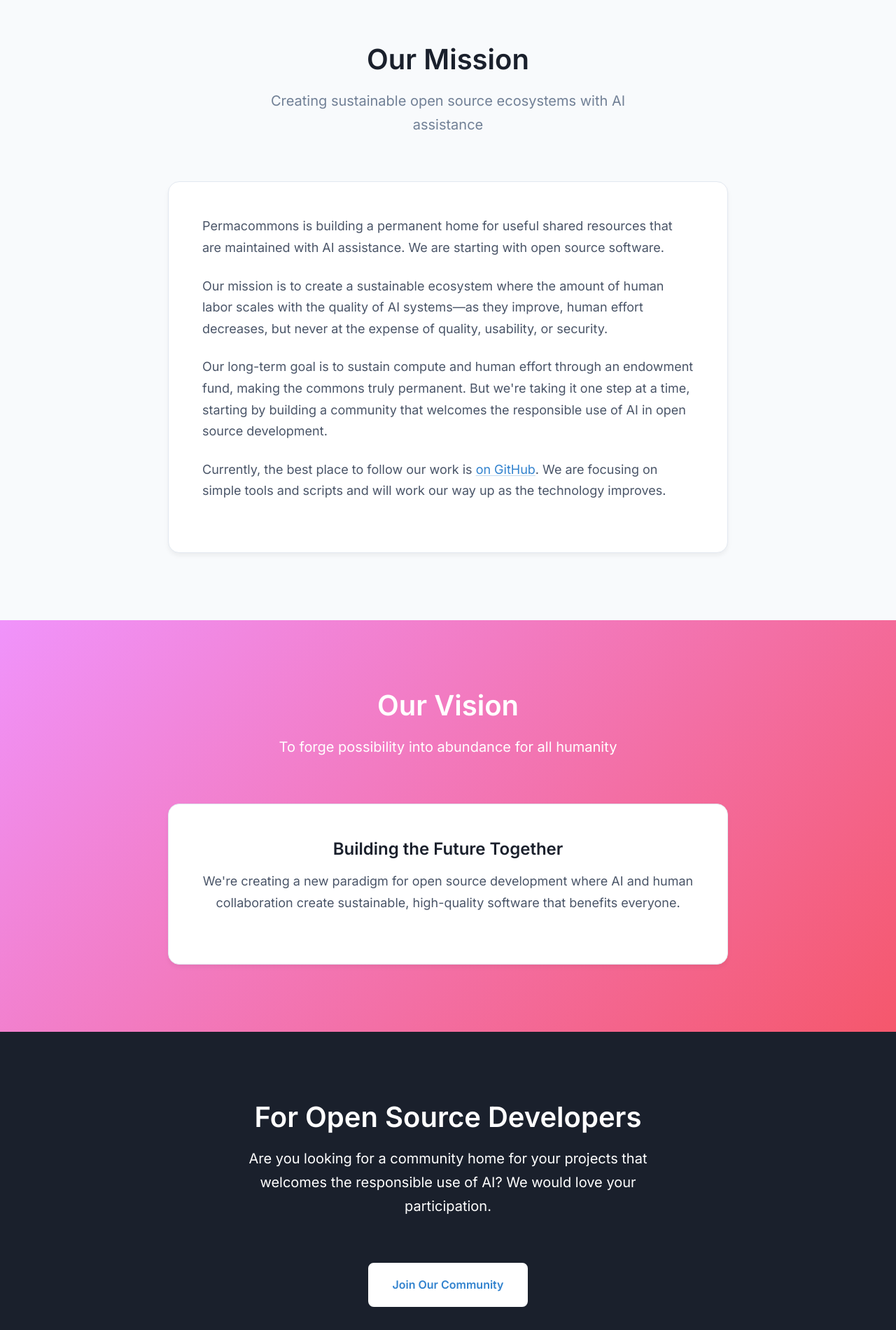
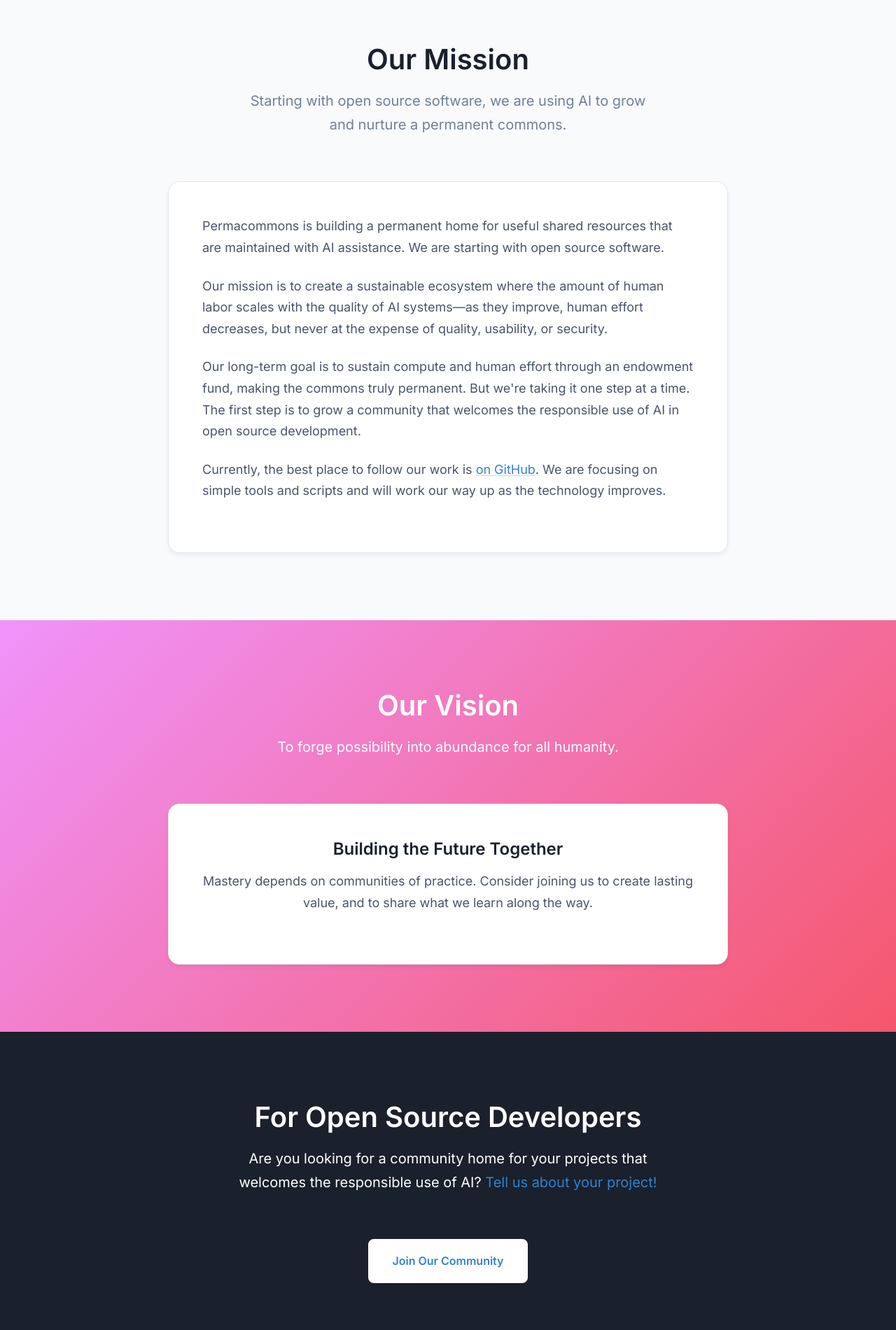
Before and after one commit to permacommons/permacommons.org, an Eleventy site: page src/index.njk in a window 1280 px wide. Shown: the part 780-2680 px from the top of the page at 70% size. Built offline with nearby package versions, Linux system fonts and the light colour scheme; Eleventy itself is replaced by a stand-in of ours; files that its build step writes are made by us from their sources.

Commit message:
Copy updates

```diff
--- a/src/_includes/layouts/home.njk
+++ b/src/_includes/layouts/home.njk
@@ -23,7 +23,7 @@ layout: layouts/base.njk
   <div class="container">
     <div class="section-header">
       <h2 class="section-title">Our Mission</h2>
-      <p class="section-subtitle">Creating sustainable open source ecosystems with AI assistance</p>
+      <p class="section-subtitle">Starting with open source software, we are using AI to grow and nurture a permanent commons.</p>
     </div>
 
     <div class="content-grid">
@@ -32,7 +32,7 @@ layout: layouts/base.njk
 
         <p>Our mission is to create a sustainable ecosystem where the amount of human labor scales with the quality of AI systems—as they improve, human effort decreases, but never at the expense of quality, usability, or security.</p>
 
-        <p>Our long-term goal is to sustain compute and human effort through an endowment fund, making the commons truly permanent. But we're taking it one step at a time, starting by building a community that welcomes the responsible use of AI in open source development.</p>
+        <p>Our long-term goal is to sustain compute and human effort through an endowment fund, making the commons truly permanent. But we're taking it one step at a time. The first step is to grow a community that welcomes the responsible use of AI in open source development.</p>
 
         <p>Currently, the best place to follow our work is <a href="https://github.com/permacommons">on GitHub</a>. We are focusing on simple tools and scripts and will work our way up as the technology improves.</p>
       </div>
@@ -45,13 +45,13 @@ layout: layouts/base.njk
   <div class="container">
     <div class="section-header">
       <h2 class="section-title">Our Vision</h2>
-      <p class="section-subtitle">To forge possibility into abundance for all humanity</p>
+      <p class="section-subtitle">To forge possibility into abundance for all humanity.</p>
     </div>
 
     <div class="content-grid">
       <div class="content-card">
         <h3>Building the Future Together</h3>
-        <p>We're creating a new paradigm for open source development where AI and human collaboration create sustainable, high-quality software that benefits everyone.</p>
+        <p>Mastery depends on communities of practice. Consider joining us to create lasting value, and to share what we learn along the way.</p>
       </div>
     </div>
   </div>
@@ -62,10 +62,10 @@ layout: layouts/base.njk
   <div class="container">
     <div class="section-header">
       <h2 class="section-title">For Open Source Developers</h2>
-      <p class="section-subtitle">Are you looking for a community home for your projects that welcomes the responsible use of AI? We would love your participation.</p>
+      <p class="section-subtitle">Are you looking for a community home for your projects that welcomes the responsible use of AI? <a href="https://github.com/orgs/permacommons/discussions/categories/show-and-tell">Tell us about your project!</a></p>
     </div>
     <div class="text-center">
-      <a href="https://github.com/permacommons" class="btn btn-primary">Join Our Community</a>
+      <a href="https://github.com/orgs/permacommons/discussions" class="btn btn-primary">Join Our Community</a>
     </div>
   </div>
 </section>
```
